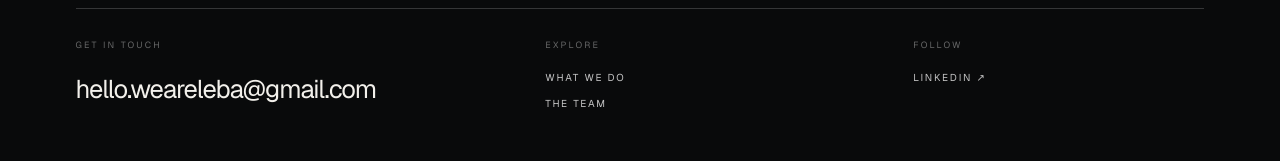
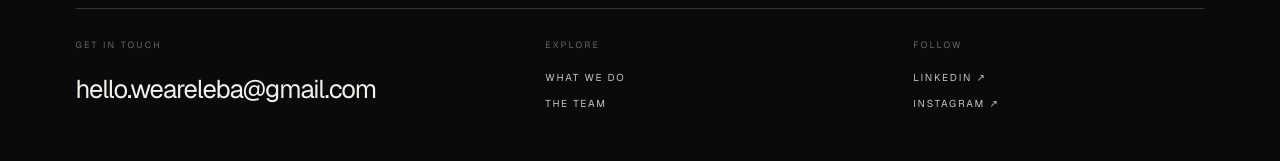
Before and after one commit to NicolasLlanos8799/weareleba, a Next.js app: page / in a window 1280 px wide. Shown: the part 4350-4511 px from the top of the page. Built offline with nearby package versions, Linux system fonts and the light colour scheme.

Commit message:
Add Instagram to social links

```diff
--- a/components/layout/SiteFooter.tsx
+++ b/components/layout/SiteFooter.tsx
@@ -11,5 +11,5 @@ const content = {
 export function SiteFooter() {
   const { language } = useLanguage();
   const copy = content[language];
-  return <footer className={styles.footer} id="contact"><div className={styles.inner}><div className={styles.topline}><span className={styles.rule} /><span>{copy.eyebrow}</span></div><div className={styles.hero}><h2>{copy.title}</h2><a className={styles.cta} href="mailto:hello.weareleba@gmail.com"><span>{copy.cta}</span><span aria-hidden="true">↗</span></a></div><div className={styles.infoGrid}><div><span className={styles.label}>{copy.contactLabel}</span><a className={styles.email} href="mailto:hello.weareleba@gmail.com">hello.weareleba@gmail.com</a></div><div><span className={styles.label}>{copy.navLabel}</span><nav className={styles.links} aria-label={copy.navLabel}>{copy.nav.map(([label, href]) => <a key={href} href={href}>{label}</a>)}</nav></div><div><span className={styles.label}>{copy.socialLabel}</span><div className={styles.links}><a href="https://www.linkedin.com/company/weareleba" target="_blank" rel="noreferrer">LINKEDIN ↗</a></div></div></div><div className={styles.bottom}><span>© {new Date().getFullYear()} WE ARE LEBA</span></div></div></footer>;
+  return <footer className={styles.footer} id="contact"><div className={styles.inner}><div className={styles.topline}><span className={styles.rule} /><span>{copy.eyebrow}</span></div><div className={styles.hero}><h2>{copy.title}</h2><a className={styles.cta} href="mailto:hello.weareleba@gmail.com"><span>{copy.cta}</span><span aria-hidden="true">↗︎</span></a></div><div className={styles.infoGrid}><div><span className={styles.label}>{copy.contactLabel}</span><a className={styles.email} href="mailto:hello.weareleba@gmail.com">hello.weareleba@gmail.com</a></div><div><span className={styles.label}>{copy.navLabel}</span><nav className={styles.links} aria-label={copy.navLabel}>{copy.nav.map(([label, href]) => <a key={href} href={href}>{label}</a>)}</nav></div><div><span className={styles.label}>{copy.socialLabel}</span><div className={styles.links}><a href="https://www.linkedin.com/company/weareleba" target="_blank" rel="noreferrer">LINKEDIN ↗︎</a><a href="https://www.instagram.com/weare.leba" target="_blank" rel="noreferrer">INSTAGRAM ↗︎</a></div></div></div><div className={styles.bottom}><span>© {new Date().getFullYear()} WE ARE LEBA</span></div></div></footer>;
 }
```
